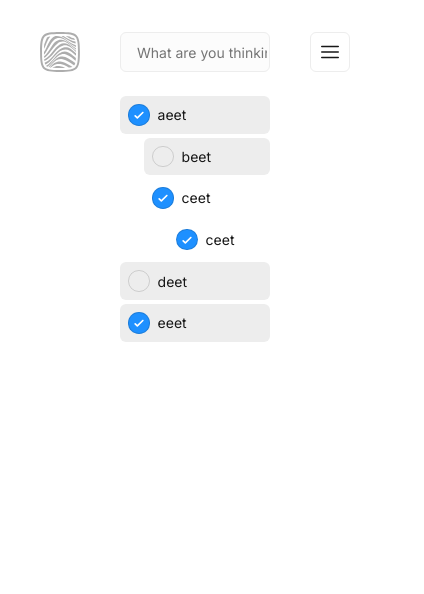
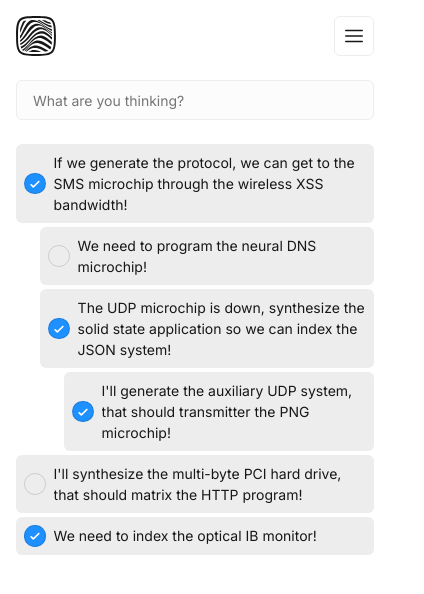
Before and after one commit to VladCuciureanu/CheckIt, a Next.js app: page / in a window 390 px wide. Shown: the top 594 px of the page, 424 px wide, since content can reach past the window. Built offline with nearby package versions, Linux system fonts and the light colour scheme.

Commit message:
feat: Improved responsive styling

```diff
--- a/src/app/layout.module.scss
+++ b/src/app/layout.module.scss
@@ -8,6 +8,11 @@
   font-family: "Inter", system-ui, -apple-system, BlinkMacSystemFont, "Segoe UI",
     Roboto, Oxygen, Ubuntu, Cantarell, "Open Sans", "Helvetica Neue", sans-serif;
   background-color: var(--background-color);
+  transition: padding 0.5s;
+
+  @media only screen and (max-width: 436px) {
+    padding: 1rem;
+  }
 }
 
 .Container {
--- a/src/app/page.module.scss
+++ b/src/app/page.module.scss
@@ -8,4 +8,10 @@
   margin-left: auto;
   margin-right: auto;
   z-index: 10;
+  transition: max-width 0.5s, margin 0.5s;
+
+  @media only screen and (max-width: 436px) {
+    max-width: min(var(--main-column-width), calc(100vw - 2rem));
+    margin-top: 1.5rem;
+  }
 }
--- a/src/components/Index/Todo/index.module.scss
+++ b/src/components/Index/Todo/index.module.scss
@@ -9,6 +9,10 @@
   margin-bottom: 0.25rem;
   align-items: center;
   transition: filter, opacity 0.5s;
+}
+
+.Label {
+  overflow: auto;
 }
 
 .ChildrenContainer {
--- a/src/components/Index/Todo/index.tsx
+++ b/src/components/Index/Todo/index.tsx
@@ -51,7 +51,7 @@ export default function Todo(props: TodoProps) {
             type={"checkbox"}
             onChange={handleChange}
           />
-          {props.data.content}
+          <p className={styles.Label}>{props.data.content}</p>
         </div>
       </TodoContextMenu>
       {childNodes?.length > 0 && (
--- a/src/constants/default-todo-items.ts
+++ b/src/constants/default-todo-items.ts
@@ -4,37 +4,39 @@ const DefaultTodoItems: TodoItem[] = [
   {
     id: "9b54572f-de4a-4235-b82f-71dc3d35f0f9",
     checked: true,
-    content: "aeet",
+    content:
+      "If we generate the protocol, we can get to the SMS microchip through the wireless XSS bandwidth!",
   },
   {
     id: "0f2bef70-905e-4764-a353-a42d76360389",
     checked: false,
-    content: "beet",
+    content: "We need to program the neural DNS microchip!",
     parent: "9b54572f-de4a-4235-b82f-71dc3d35f0f9",
   },
   {
     id: "92bb2050-43f7-46d1-820e-ef7dbf0534c9",
     checked: true,
-    content: "ceet",
-    color: "#F00",
+    content:
+      "The UDP microchip is down, synthesize the solid state application so we can index the JSON system!",
     parent: "9b54572f-de4a-4235-b82f-71dc3d35f0f9",
   },
   {
     id: "92bb2050-43f7-46d1-820e-ef7dbf0534cd",
     checked: true,
-    content: "ceet",
-    color: "#F00",
+    content:
+      "I'll generate the auxiliary UDP system, that should transmitter the PNG microchip!",
     parent: "92bb2050-43f7-46d1-820e-ef7dbf0534c9",
   },
   {
     id: "85d78829-ae35-48a3-a250-11781c991e16",
     checked: false,
-    content: "deet",
+    content:
+      "I'll synthesize the multi-byte PCI hard drive, that should matrix the HTTP program!",
   },
   {
     id: "adb05e07-a422-4a24-a5a5-53596c3c33ed",
     checked: true,
-    content: "eeet",
+    content: "We need to index the optical IB monitor!",
   },
 ];
 
```
